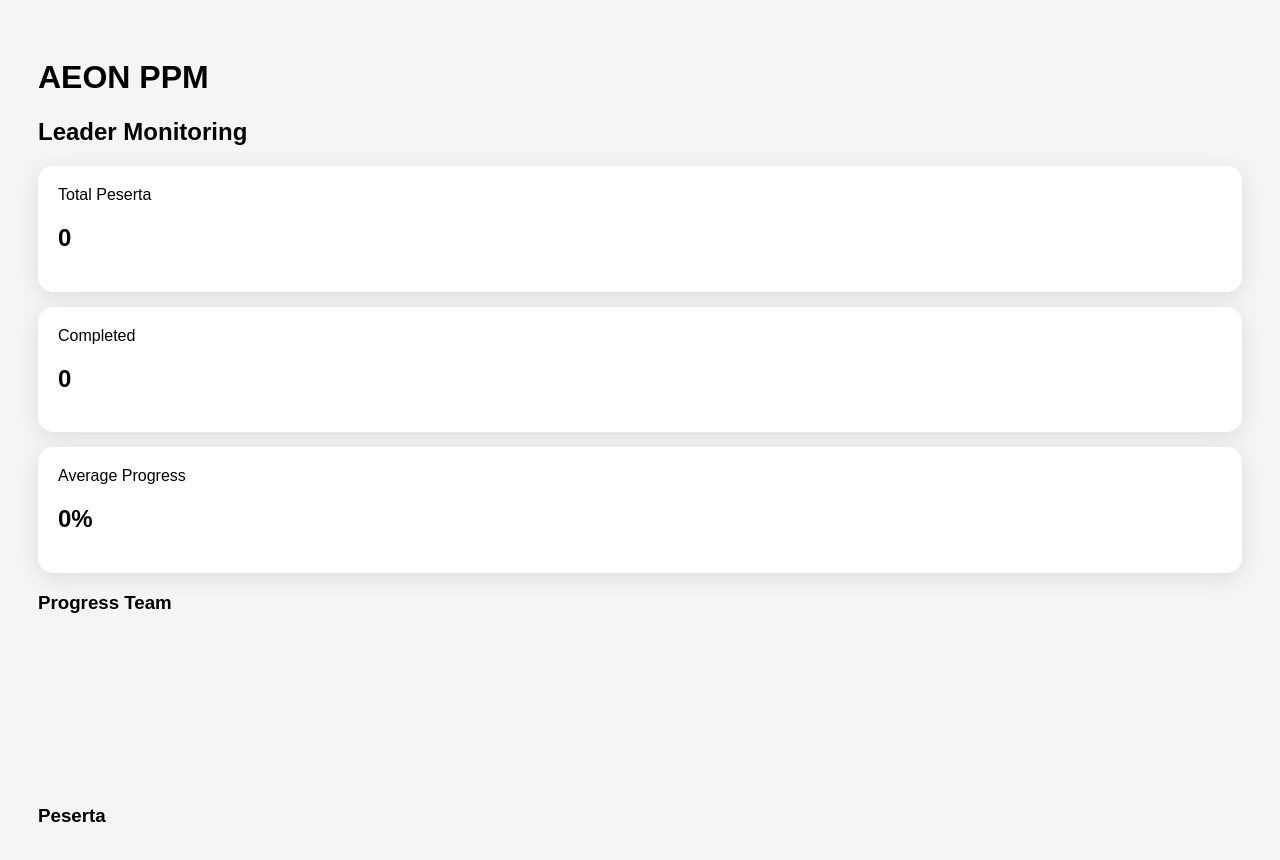
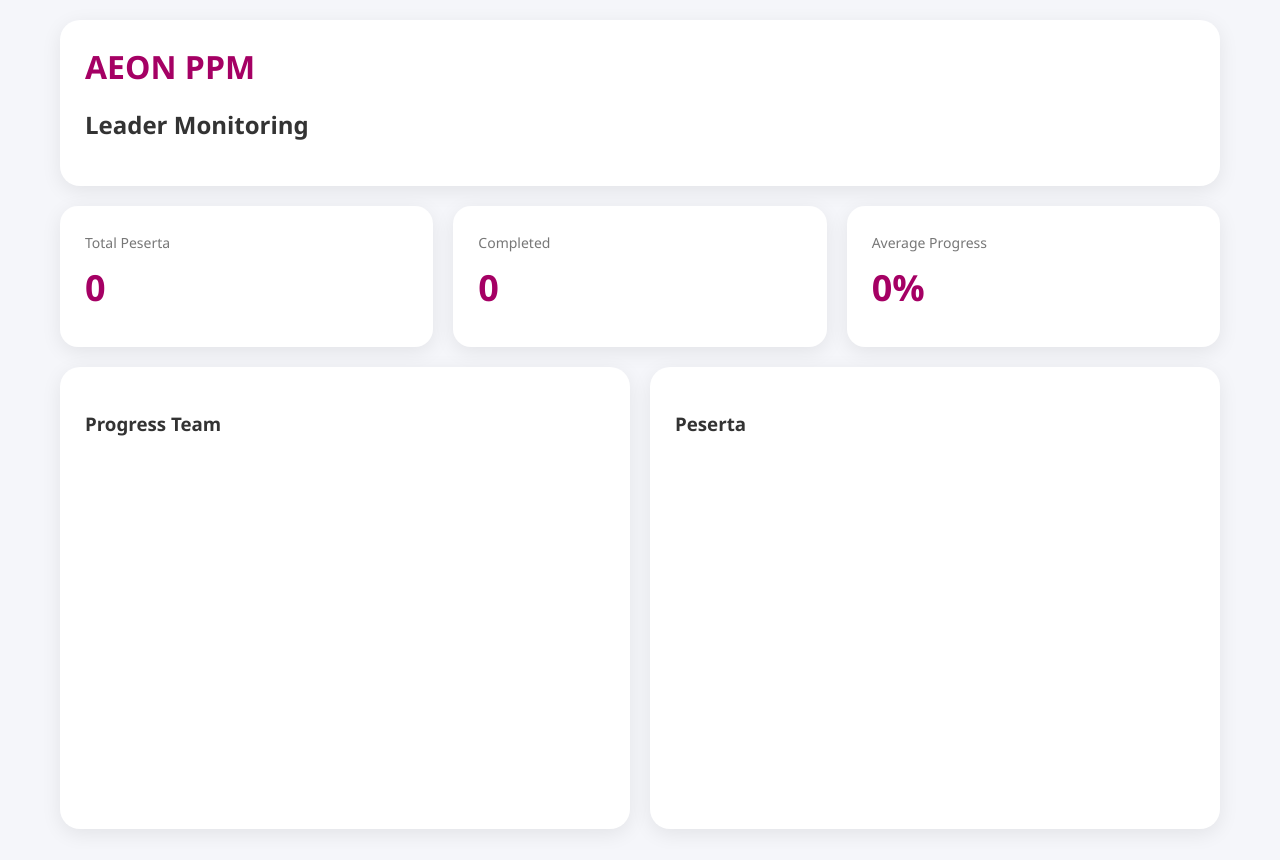
Before and after one commit to anbaanbaaa99-droid/PPMTraining-WEB, a plain HTML site: page leader.html in a window 1280 px wide. Drawn offline with nearby package versions, Linux system fonts and the light colour scheme.

Commit message:
Refactor CSS styles for layout and design improvements

```diff
--- a/leader.css
+++ b/leader.css
@@ -1,29 +1,242 @@
-body{
-font-family:Arial;
-background:#f5f5f5;
-padding:30px;
+*{
+box-sizing:border-box;
 }
 
-.card,.person{
-background:white;
-padding:20px;
-border-radius:15px;
-margin-bottom:15px;
-box-shadow:0 5px 20px #ddd;
+
+
+body{
+
+margin:0;
+
+font-family:
+"Segoe UI",
+Arial,
+sans-serif;
+
+background:#f5f6fa;
+
+color:#333;
+
 }
 
-input,button{
-width:100%;
-padding:12px;
-margin:5px 0;
+
+
+.container{
+
+max-width:1200px;
+
+margin:auto;
+
+padding:20px;
+
 }
 
-button{
-background:#a50064;
-color:white;
-border:0;
+
+
+
+header{
+
+background:white;
+
+padding:25px;
+
+border-radius:20px;
+
+box-shadow:
+0 5px 20px rgba(0,0,0,.08);
+
+margin-bottom:20px;
+
 }
 
-.hidden{
-display:none;
+
+
+header h1{
+
+color:#a50064;
+
+margin:0;
+
 }
+
+
+
+
+
+.summary{
+
+display:grid;
+
+grid-template-columns:
+repeat(3,1fr);
+
+gap:20px;
+
+margin-bottom:20px;
+
+}
+
+
+
+.card{
+
+background:white;
+
+padding:25px;
+
+border-radius:18px;
+
+box-shadow:
+0 5px 20px rgba(0,0,0,.08);
+
+}
+
+
+
+.card span{
+
+color:#777;
+
+font-size:14px;
+
+}
+
+
+
+.card h2{
+
+font-size:36px;
+
+margin:10px 0;
+
+color:#a50064;
+
+}
+
+
+
+
+
+.dashboard{
+
+display:grid;
+
+grid-template-columns:
+1fr 1fr;
+
+gap:20px;
+
+}
+
+
+
+
+.chart-box,
+.list-box{
+
+background:white;
+
+padding:25px;
+
+border-radius:20px;
+
+box-shadow:
+0 5px 20px rgba(0,0,0,.08);
+
+}
+
+
+
+
+
+.chart{
+
+max-width:350px;
+
+height:350px;
+
+margin:auto;
+
+}
+
+
+
+
+.person{
+
+
+padding:15px;
+
+border-radius:12px;
+
+background:#fafafa;
+
+margin-bottom:10px;
+
+
+border-left:
+5px solid #a50064;
+
+
+}
+
+
+
+.progress{
+
+
+font-weight:bold;
+
+color:#a50064;
+
+
+}
+
+
+
+
+@media(max-width:768px){
+
+
+
+.container{
+
+padding:12px;
+
+}
+
+
+
+.summary{
+
+grid-template-columns:1fr;
+
+}
+
+
+
+.dashboard{
+
+grid-template-columns:1fr;
+
+}
+
+
+
+.card h2{
+
+font-size:30px;
+
+}
+
+
+
+.chart{
+
+height:250px;
+
+}
+
+
+
+}
```
